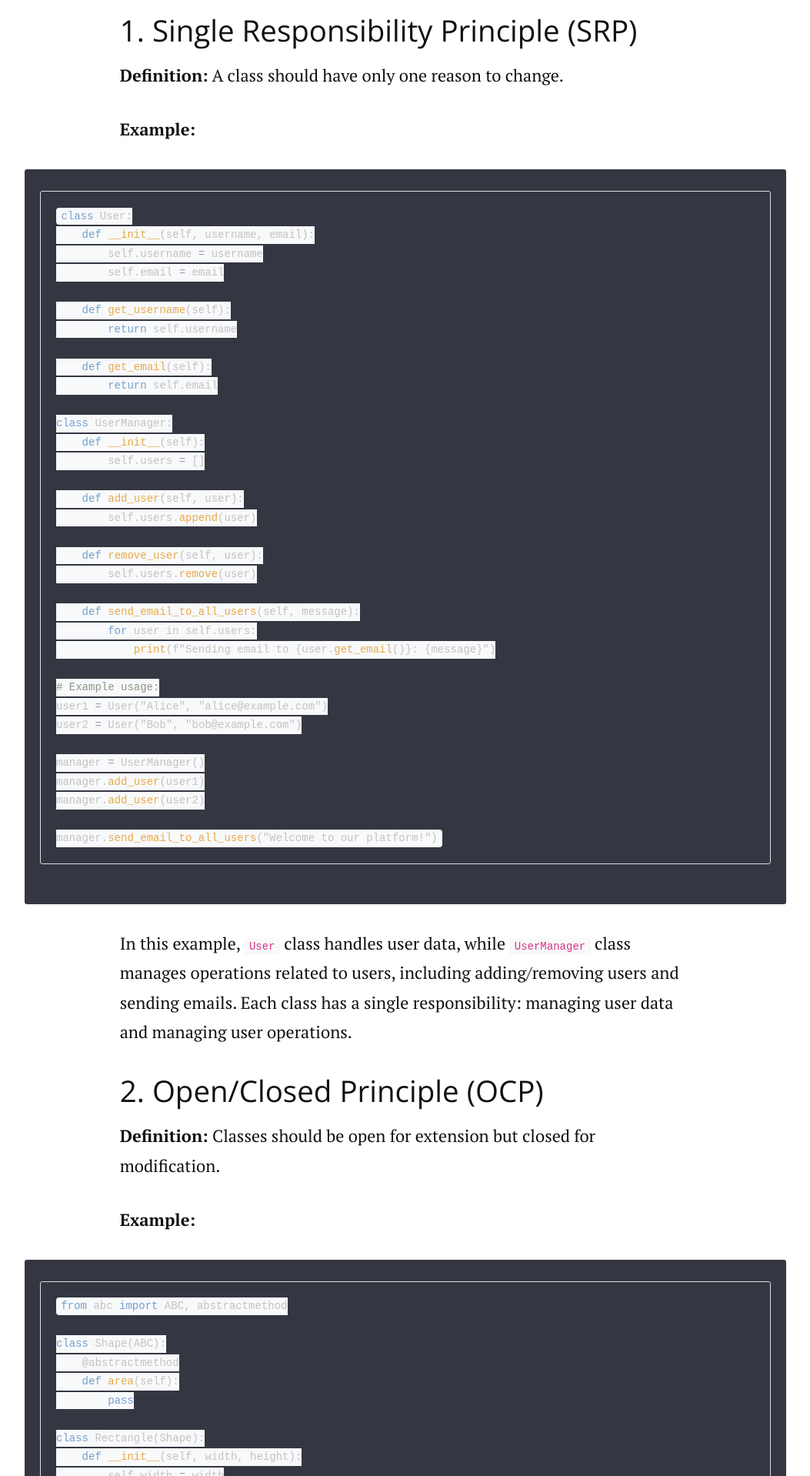
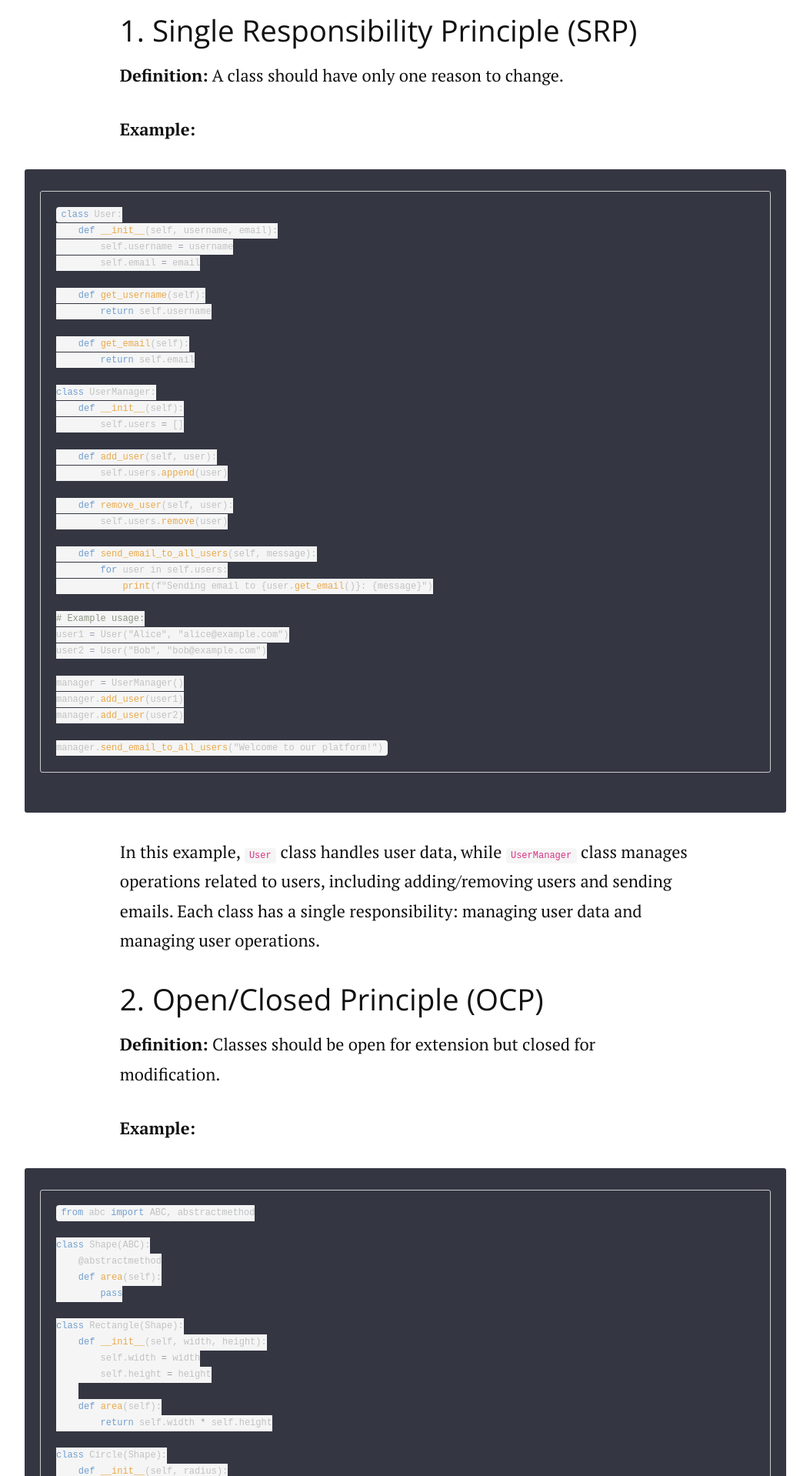
Before and after one commit to deepak7376/deepak7376.github.io, a Jekyll site: the page built from _posts/2024-07-05-solid-principle-details.markdown, in a window 1280 px wide. Shown: the part 849-2767 px from the top of the page at 77% size, without its empty margins (113-1166 px from the left). Built offline with Jekyll 4.4.1, drawn with Linux system fonts in a browser that asks for light colours; nearby versions of some CDN libraries; comment, search, counter and statistics services are not loaded.

Commit message:
Update head.html

```diff
--- a/_includes/head.html
+++ b/_includes/head.html
@@ -90,23 +90,25 @@
 		href="{{ page.url | replace:'index.html','' | prepend: site.url }}"
 	/>
 	<style>
-	    pre {
-	      font-size: 0.875rem;
-	      padding: 0.5rem;
-	      margin: 0.5rem 0;
-	      background-color: #f8f9fa;
-	      border: 1px solid #ddd;
-	      border-radius: 4px;
-	      overflow-x: auto;
-	    }
+	  /* Styling for code blocks */
+	  pre {
+	    font-size: 0.75rem; /* Reduce font size */
+	    padding: 0.5rem; /* Adjust padding inside the code block */
+	    margin: 0.5rem 0; /* Adjust margin around the code block */
+	    background-color: #f5f5f5; /* Light background color for better visibility */
+	    border: 1px solid #ccc; /* Lighter border */
+	    border-radius: 4px; /* Optional: Round corners */
+	    overflow-x: auto; /* Enable horizontal scroll if content is too wide */
+	    max-width: 100%; /* Ensure it doesn’t exceed container width */
+	  }
 
-	    code {
-	      font-size: 0.875rem;
-	      background-color: #f8f9fa;
-	      padding: 0.2rem 0.4rem;
-	      border-radius: 4px;
-	    }
-  	</style>
+	  code {
+	    font-size: 0.75rem; /* Reduce font size for inline code */
+	    background-color: #f5f5f5; /* Match the background color */
+	    padding: 0.2rem 0.4rem; /* Adjust padding */
+	    border-radius: 4px; /* Optional: Round corners for inline code */
+	  }
+	</style>
 
 	{%- if site.google_analytics -%} {%- include google_analytics.html -%} {%-
 	endif -%}
```
